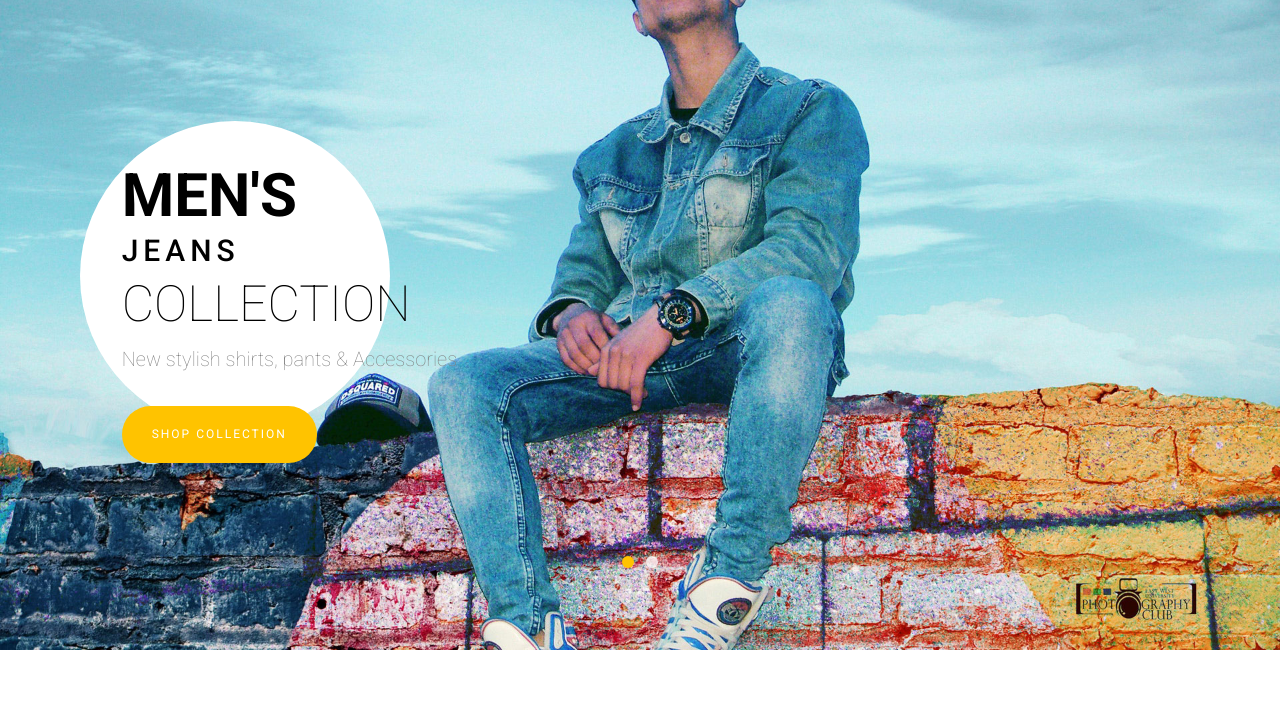
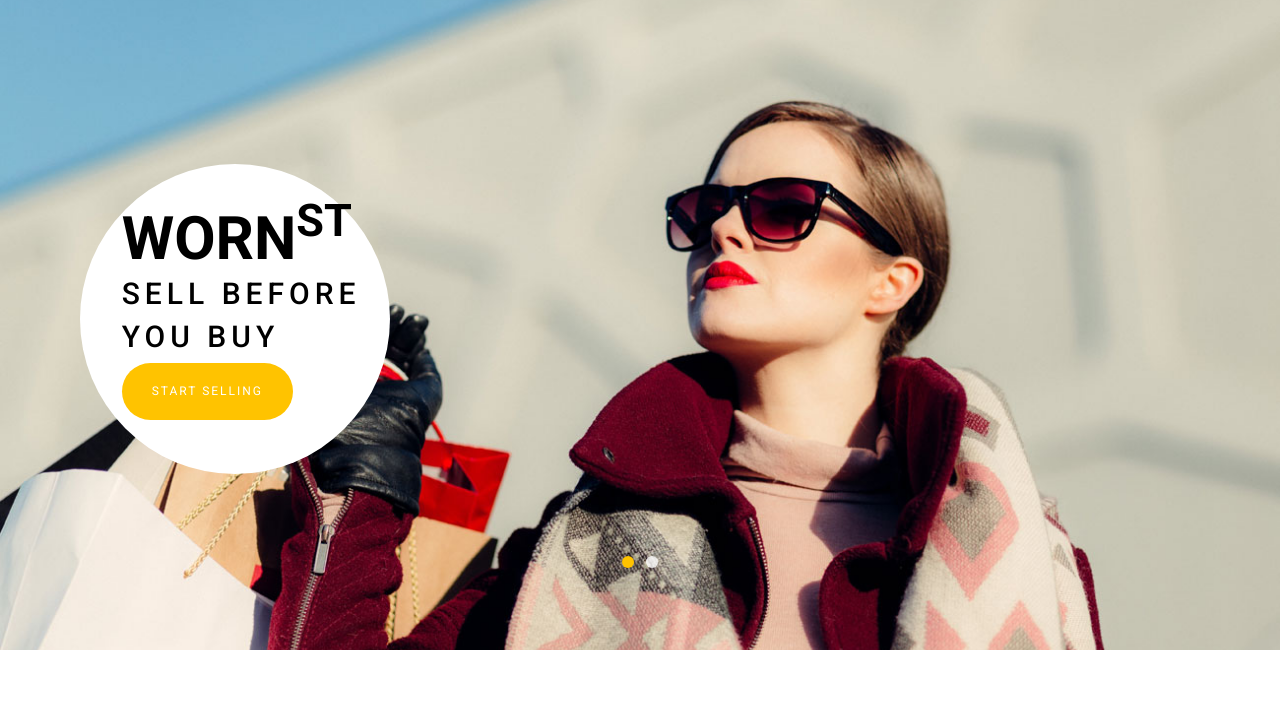
Before and after one commit to worn-st/worn-st, a Django app: page / in a window 1280 px wide. Shown: the part 114-817 px from the top of the page. Run offline with Django 3.2, Linux system fonts and the light colour scheme; some libraries are stand-ins or nearby versions; some web fonts are replaced.

Commit message:
sellers side

```diff
--- a/app/shop/forms.py
+++ b/app/shop/forms.py
@@ -5,7 +5,7 @@ from django import forms
 class FutureForm(forms.ModelForm):
     class Meta:
         model = Future
-        fields = ('title', 'date', 'usage')
+        fields = ('title', 'date', 'value', 'usage')
 
 
 class ChoiceForm(forms.ModelForm):
--- a/app/shop/templates/index.html
+++ b/app/shop/templates/index.html
@@ -7,18 +7,17 @@
 <aside id="colorlib-hero">
 	<div class="flexslider">
 		<ul class="slides">
-	   	<li style="background-image: url({% static 'images/img_bg_1.jpg' %});">
+	   	<li style="background-image: url({% static 'images/img_bg_2.jpg' %});">
 	   		<div class="overlay"></div>
 	   		<div class="container-fluid">
 	   			<div class="row">
 		   			<div class="col-md-6 col-md-offset-3 col-md-pull-2 col-sm-12 col-xs-12 slider-text">
 		   				<div class="slider-text-inner">
 		   					<div class="desc">
-			   					<h1 class="head-1">Men's</h1>
-			   					<h2 class="head-2">Jeans</h2>
-			   					<h2 class="head-3">Collection</h2>
-			   					<p class="category"><span>New stylish shirts, pants &amp; Accessories</span></p>
-			   					<p><a href="#" class="btn btn-primary">Shop Collection</a></p>
+			   					<h1 class="head-1">Worn<sup>st</sup></h1>
+			   					<h2 class="head-2">Sell before</h2>
+			   					<h2 class="head-2">you buy</h2>
+			   					<p><a href="/future" class="btn btn-primary">Start selling</a></p>
 		   					</div>
 		   				</div>
 		   			</div>
--- a/app/shop/templates/show_future.html
+++ b/app/shop/templates/show_future.html
@@ -28,11 +28,6 @@
 
 <div class="colorlib-shop">
 	<div class="container">
-		<div class="row">
-			<div class="col-md-6 col-md-offset-3 text-center colorlib-heading">
-				<p>{{ future.usage }}</p>
-			</div>
-		</div>
 		<div class="row">
 			{% for choice in future.choice_set.all %}
 			<div class="col-md-3 text-center">
```
Also changed, not shown: app/shop/models.py (+8 -0 lines), app/shop/templates/future.html (+4 -4 lines), app/shop/migrations/0004_auto_20181020_2357.py (added).
